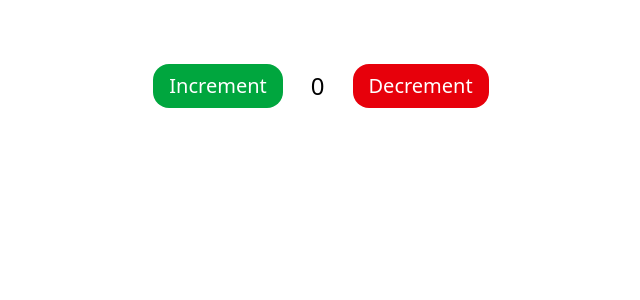
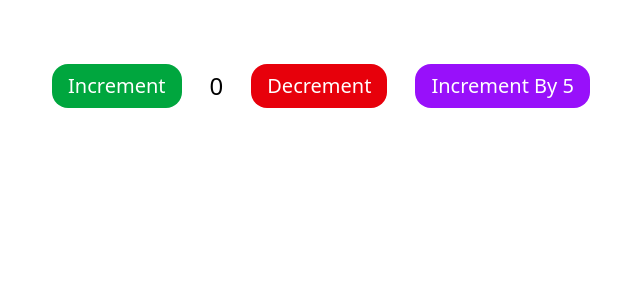
Before and after one commit to pranta-deba/redux-practice, a React (Vite) app: page / in a window 1280 px wide. Shown: the top 300 px of the page, without its empty margins (319-959 px from the left). Built offline with nearby package versions, Linux system fonts and the light colour scheme.

Commit message:
[Redux] : [Increment by 5]

```diff
--- a/src/components/ui/CountersWithRedux.tsx
+++ b/src/components/ui/CountersWithRedux.tsx
@@ -1,5 +1,5 @@
 import { useDispatch, useSelector } from "react-redux";
-import { decrement, increment } from "../../redux/features/counterSlice";
+import { decrement, increment, incrementByValue } from "../../redux/features/counterSlice";
 
 const CountersWithRedux = () => {
   const { count } = useSelector((state) => state.counter);
@@ -20,6 +20,12 @@ const CountersWithRedux = () => {
       >
         Decrement
       </button>
+      <button
+        onClick={() => dispatch(incrementByValue(5))}
+        className="cursor-pointer bg-purple-600 px-4 py-2 text-xl rounded-2xl text-white"
+      >
+        Increment By 5
+      </button>
     </div>
   );
 };
--- a/src/redux/features/counterSlice.tsx
+++ b/src/redux/features/counterSlice.tsx
@@ -12,8 +12,11 @@ const counterSlice = createSlice({
     decrement: (state) => {
       state.count -= 1;
     },
+    incrementByValue: (state, action) => {
+      state.count += action.payload;
+    },
   },
 });
 
-export const { increment, decrement } = counterSlice.actions;
+export const { increment, decrement, incrementByValue } = counterSlice.actions;
 export default counterSlice.reducer;
```
